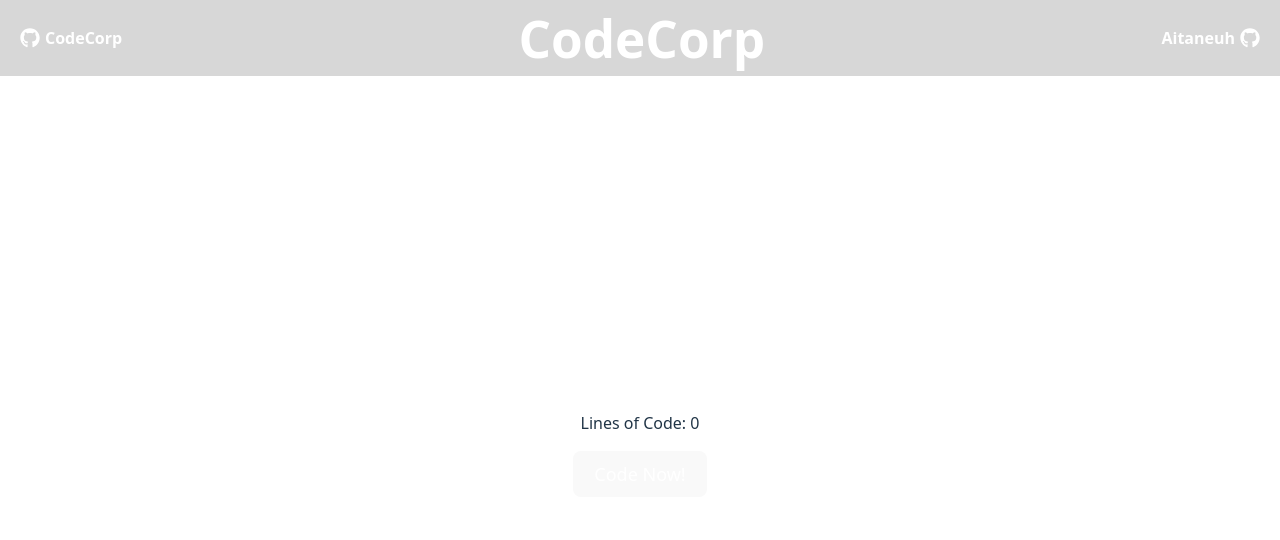
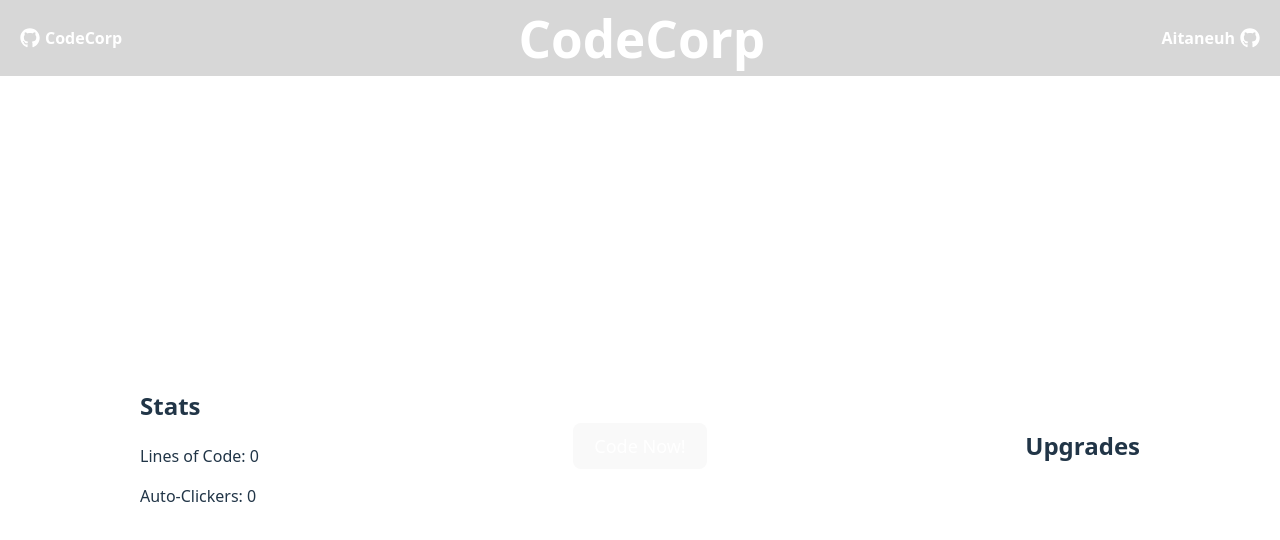
Before and after one commit to Aitaneuh/CodeCorp, a React (Vite) app: page / in a window 1280 px wide. Shown: the top 540 px of the page. Built offline with nearby package versions, Linux system fonts and the light colour scheme.

Commit message:
made some good progress but still work to do

```diff
--- a/src/App.tsx
+++ b/src/App.tsx
@@ -1,16 +1,38 @@
+// App.tsx
 import { useState } from "react";
 import ClickButton from "./components/ClickButton";
 import Header from "./components/Header";
+import Upgrades from "./components/Upgrades";
+import Stats from "./components/Stats";
 
 const App: React.FC = () => {
   const [linesOfCode, setLinesOfCode] = useState<number>(0);
+  const [autoClickers, setAutoClickers] = useState<number>(0);
+
+  useState(() => {
+    if (autoClickers > 0) {
+      const interval = setInterval(() => {
+        setLinesOfCode(prev => prev + autoClickers);
+      }, 1000);
+      return () => clearInterval(interval);
+    }
+  },);
 
   return (
     <div className="app">
-      <Header /> { }
-      <div className="content">
-        <p>Lines of Code: {linesOfCode}</p>
+      <Header />
+
+      <div className="container">
+        <Stats linesOfCode={linesOfCode} autoClickers={autoClickers} />
+
         <ClickButton onClick={() => setLinesOfCode(linesOfCode + 1)} />
+
+        <Upgrades
+          linesOfCode={linesOfCode}
+          autoClickers={autoClickers}
+          setLinesOfCode={setLinesOfCode}
+          setAutoClickers={setAutoClickers}
+        />
       </div>
     </div>
   );
--- /dev/null
+++ b/src/components/Stats.tsx
@@ -0,0 +1,18 @@
+import React from "react";
+
+interface StatsProps {
+    linesOfCode: number;
+    autoClickers: number;
+}
+
+const Stats: React.FC<StatsProps> = ({ linesOfCode, autoClickers }) => {
+    return (
+        <div className="stats">
+            <h2>Stats</h2>
+            <p>Lines of Code: {linesOfCode}</p>
+            <p>Auto-Clickers: {autoClickers}</p>
+        </div>
+    );
+};
+
+export default Stats;
--- /dev/null
+++ b/src/components/Upgrade.css
@@ -0,0 +1,12 @@
+.upgrade button {
+    display: flex;
+    justify-content: space-between;
+    width: 100%;
+    padding: 10px;
+    font-size: 16px;
+}
+
+.price {
+    margin-left: 10px;
+    font-weight: bold;
+}
--- /dev/null
+++ b/src/components/Upgrade.tsx
@@ -0,0 +1,48 @@
+import React, { useEffect } from "react";
+import './Upgrade.css'
+
+interface UpgradeProps {
+    label: string;
+    price: number;
+    unlockPrice: number;
+    action: () => void;
+    linesOfCode: number;
+    setLinesOfCode: React.Dispatch<React.SetStateAction<number>>;
+}
+
+const Upgrade: React.FC<UpgradeProps> = ({
+    label,
+    price,
+    unlockPrice,
+    action,
+    linesOfCode,
+    setLinesOfCode,
+}) => {
+    const isUnlocked = linesOfCode >= unlockPrice;
+
+    useEffect(() => {
+        if (isUnlocked) {
+            console.log(`Upgrade ${label} débloqué !`);
+        }
+    }, [isUnlocked, label]);
+
+    const handleUpgrade = () => {
+        if (linesOfCode >= price) {
+            action();
+            setLinesOfCode(linesOfCode - price);
+        }
+    };
+
+    return (
+        isUnlocked && (
+            <div className="upgrade">
+                <button onClick={handleUpgrade}>
+                    {label}
+                    <span className="price"> {price} </span>
+                </button>
+            </div>
+        )
+    );
+};
+
+export default Upgrade;
--- /dev/null
+++ b/src/components/Upgrades.tsx
@@ -0,0 +1,49 @@
+import Upgrade from "./Upgrade";
+
+// Définir le type UpgradesProps
+interface UpgradesProps {
+    linesOfCode: number;
+    autoClickers: number;
+    setLinesOfCode: React.Dispatch<React.SetStateAction<number>>;
+    setAutoClickers: React.Dispatch<React.SetStateAction<number>>;
+}
+
+const Upgrades: React.FC<UpgradesProps> = ({
+    linesOfCode,
+    autoClickers,
+    setLinesOfCode,
+    setAutoClickers,
+}) => {
+    const buyAutoClicker = () => {
+        setAutoClickers(autoClickers + 1);
+    };
+
+    return (
+        <div className="upgrades">
+            <h2>Upgrades</h2>
+
+            <Upgrade
+                label="Auto Clicker"
+                price={10} // Le prix pour acheter un auto-clicker
+                unlockPrice={10} // Le prix d’apparition de l’upgrade
+                action={buyAutoClicker}
+                linesOfCode={linesOfCode}
+                setLinesOfCode={setLinesOfCode}
+            />
+
+            {/* Tu peux ajouter d'autres upgrades ici */}
+            {/* Exemple d'un autre upgrade */}
+            {/* <Upgrade
+        label="Super Clicker"
+        description="Doubles the click speed."
+        price={50}
+        unlockPrice={50}
+        action={someOtherFunction}
+        linesOfCode={linesOfCode}
+        setLinesOfCode={setLinesOfCode}
+      /> */}
+        </div>
+    );
+};
+
+export default Upgrades;
--- a/src/index.css
+++ b/src/index.css
@@ -23,7 +23,8 @@ a:hover {
   color: #535bf2;
 }
 
-html, body {
+html,
+body {
   height: 100%;
   margin: 0;
   overflow: hidden;
@@ -88,6 +89,34 @@ button:focus-visible {
   }
 }
 
+.container {
+  display: flex;
+  justify-content: space-between;
+  align-items: center;
+  width: 80%;
+  max-width: 1000px;
+  margin: auto;
+  height: calc(100vh - 60px);
+}
+
+
+.stats {
+  flex: 1;
+  text-align: left;
+}
+
+.upgrades {
+  flex: 1;
+  display: flex;
+  flex-direction: column;
+  align-items: flex-end;
+  gap: 10px;
+}
+
+.upgrades button {
+  width: 200px;
+  text-align: center;
+}
 
 .header {
   display: flex;
@@ -97,7 +126,6 @@ button:focus-visible {
   background-color: #00000028;
   color: white;
 }
-
 
 .title {
   flex-grow: 1;
@@ -112,7 +140,6 @@ button:focus-visible {
   gap: 5px;
 }
 
-
 .github-link {
   margin-left: auto;
   display: flex;
@@ -124,11 +151,9 @@ button:focus-visible {
   font-size: 16px;
 }
 
-
 .github-icon {
   font-size: 20px;
 }
-
 
 .content {
   display: flex;
@@ -138,7 +163,6 @@ button:focus-visible {
   height: calc(100vh - 60px);
 }
 
-
 .click-button {
   padding: 10px 20px;
   font-size: 18px;
```
